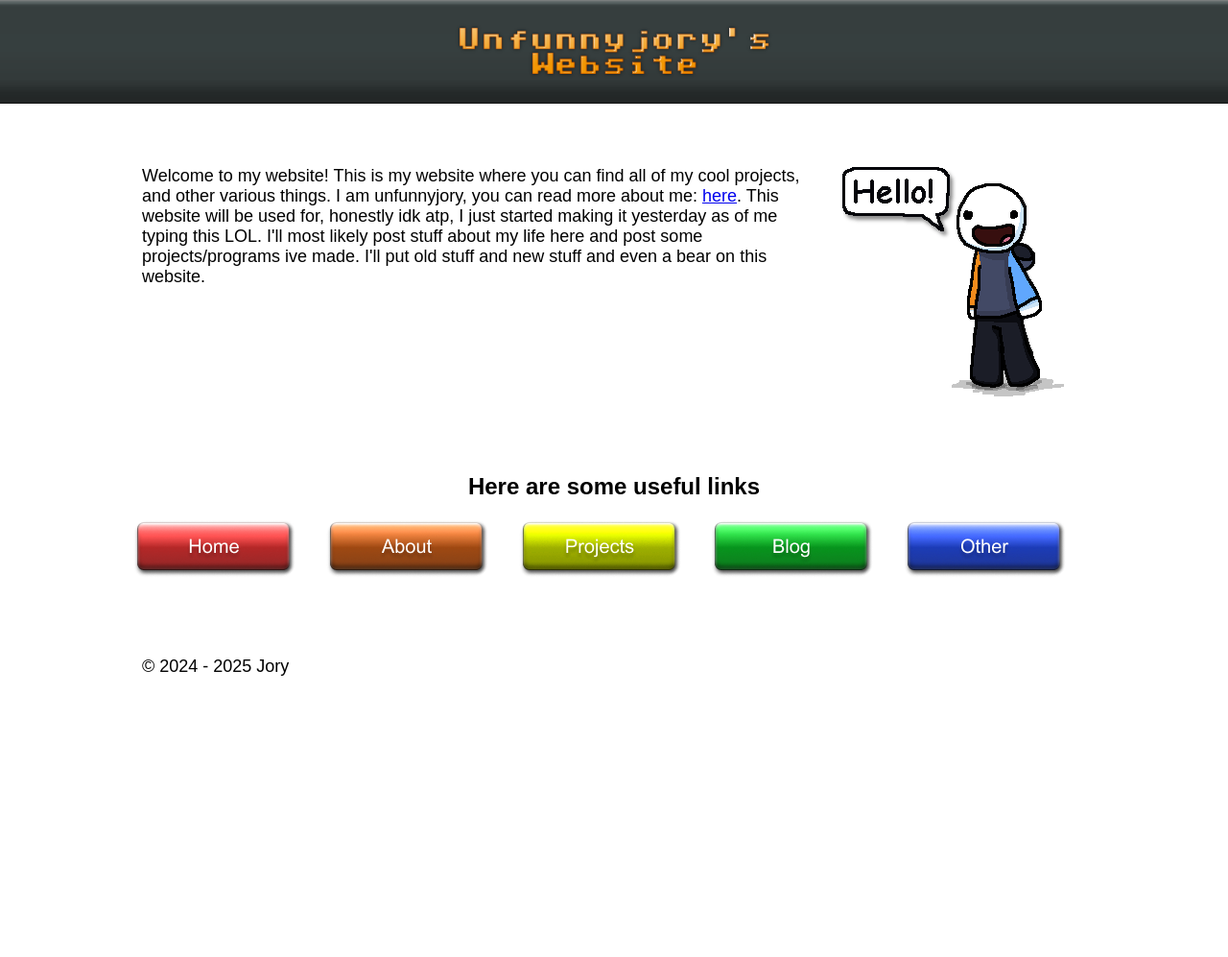
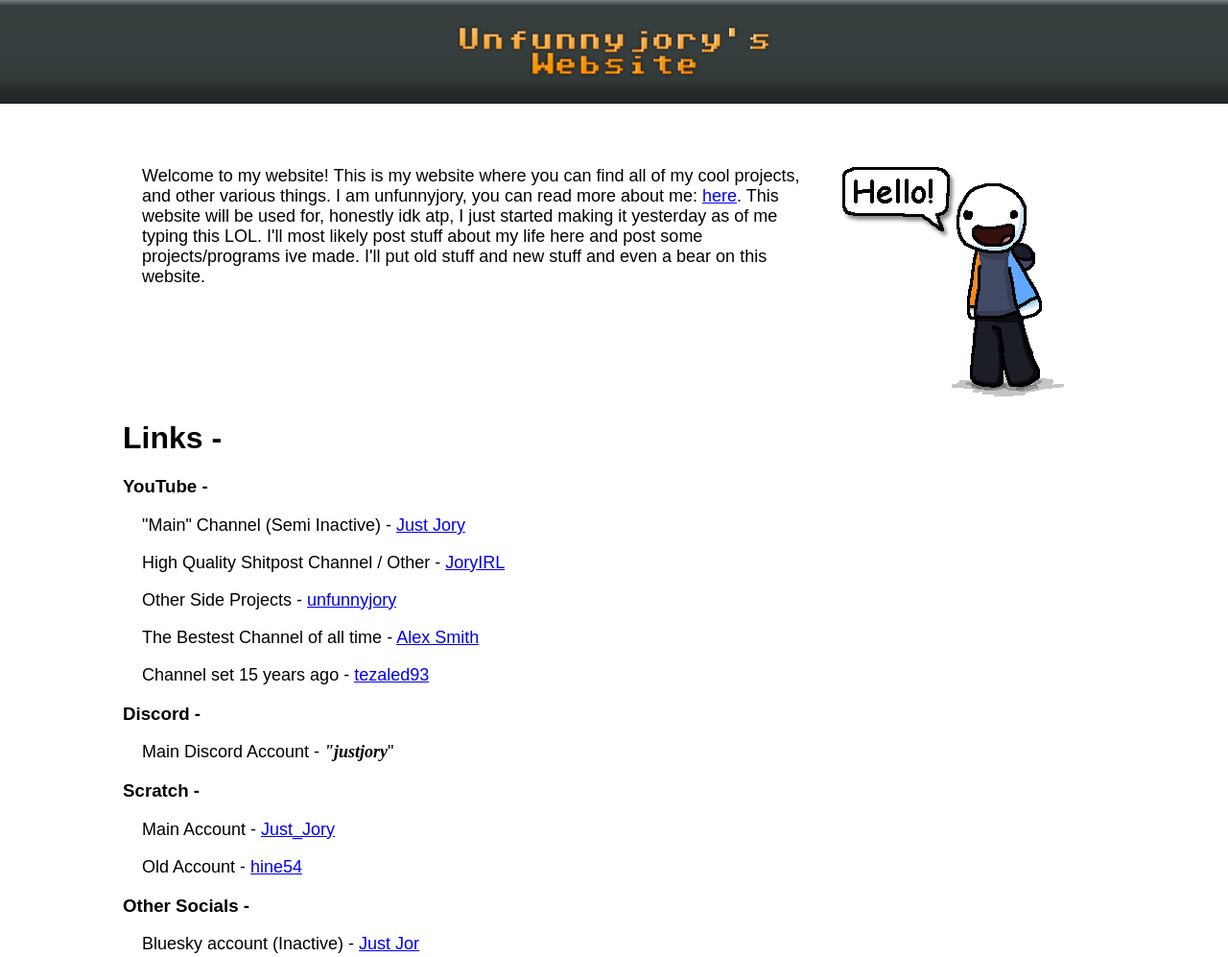
Before and after one commit to unfunnyjory/unfunnyjory.github.io, a plain HTML site: page index.html in a window 1280 px wide. Shown: the top 997 px of the page at 96% size. Before the commit the page ends 800 px from the top, so only its background shows below. Drawn offline with Linux system fonts and the light colour scheme.

Commit message:
added links

```diff
--- a/index.html
+++ b/index.html
@@ -4,18 +4,42 @@
 <meta charset="UTF-8">
 <title>Unfunnyjory's Website - Home</title>
 <link href="styles.css" rel="stylesheet" type="text/css" />
+<style type="text/css">
+<!--
+.style8 {
+	font-weight: bold;
+	font-family: "Times New Roman", Times, serif;
+	font-style: italic;
+}
+-->
+</style>
 </head>
 
 <body>
 <h1 align="center"><a href="index.html"><img src="media/titles/header1.png" alt="Unfunnyjory's Website" width="33%" height="64" class="titleimg" /></a></h1>
 <h1 align="center">&nbsp;</h1>
 <h1 align="center"><img src="media/jory.png" width="256" height="256" class="sideimg" /></h1>
-<p align="left" class="style1">Welcome to my website! This is my website where you can find all of my cool projects, and other various things. I am unfunnyjory, you can read more about me: <a href="about.html">here</a>. This website will be used for, honestly idk atp, I just started making it yesterday as of me typing this LOL. I'll most likely post stuff about my life here and post some projects/programs ive made. I'll put old stuff and new stuff and even a bear on this website.</p>
-<p align="left" class="style1">&nbsp;</p>
-<p align="left" class="style1">&nbsp;</p>
-<p align="left" class="style1">&nbsp;</p>
-<p align="left" class="style1">&nbsp;</p>
-<iframe src="links.html" style="border:none;" height=auto width=100% scrolling="no" title="Footer"></iframe>
+<p align="left">Welcome to my website! This is my website where you can find all of my cool projects, and other various things. I am unfunnyjory, you can read more about me: <a href="about.html">here</a>. This website will be used for, honestly idk atp, I just started making it yesterday as of me typing this LOL. I'll most likely post stuff about my life here and post some projects/programs ive made. I'll put old stuff and new stuff and even a bear on this website.</p>
+<p align="left">&nbsp;</p>
+<p align="left">&nbsp;</p>
+<p align="left">&nbsp;</p>
+<h1 align="left">Links -</h1>
+<h3 align="left">YouTube -</h3>
+<p align="left">&quot;Main&quot; Channel (Semi Inactive) - <a href="https://www.youtube.com/channel/UCG4vDIdyu5NTHRMDDPbWGzg">Just Jory</a></p>
+<p align="left">High Quality Shitpost Channel / Other - <a href="https://www.youtube.com/@joryirl">JoryIRL</a></p>
+<p align="left">Other Side Projects - <a href="https://www.youtube.com/@unfunnyjory">unfunnyjory</a></p>
+<p align="left">The Bestest Channel of all time - <a href="https://www.youtube.com/@alexsmith_is_so_cool">Alex Smith</a></p>
+<p align="left">Channel set 15 years ago - <a href="https://www.youtube.com/@tezaled93">tezaled93</a></p>
+<h3 align="left">Discord -</h3>
+<p align="left">Main Discord Account - <span class="style8">&quot;justjory</span>&quot;</p>
+<h3 align="left">Scratch -</h3>
+<p align="left">Main Account - <a href="https://scratch.mit.edu/users/Just_Jory/">Just_Jory</a></p>
+<p align="left">Old Account - <a href="https://scratch.mit.edu/users/hine54/">hine54</a></p>
+<h3 align="left">Other Socials -</h3>
+<p align="left">Bluesky account (Inactive) - <a href="https://bsky.app/profile/justjory.bsky.social">Just Jor</a></p>
+<p align="left">&nbsp;</p>
+<p align="left">&nbsp;</p>
+<iframe src="links.html" width=100% height=auto scrolling="no" style="border:none;" title="Footer"></iframe>
 <p>&nbsp;</p>
 <p>© 2024 - 2025 Jory</p>
 <p>&nbsp;</p>
```
